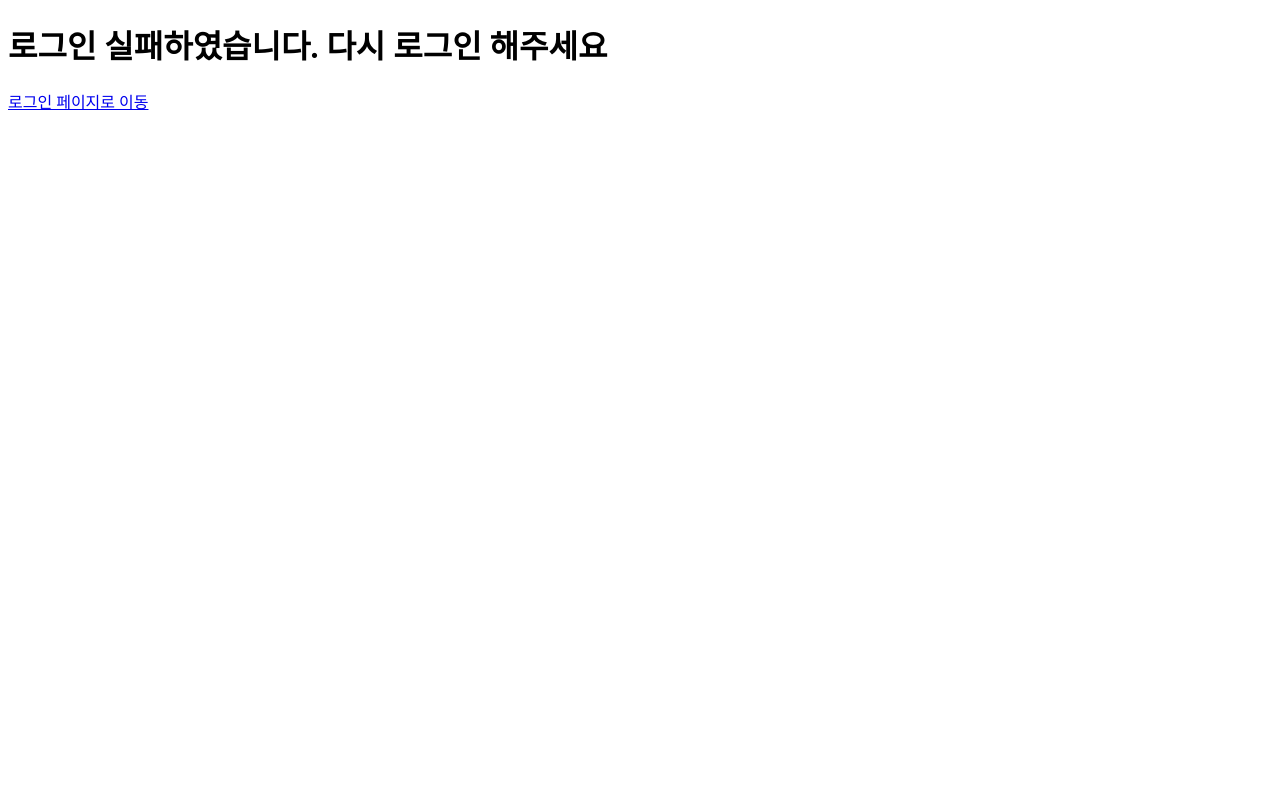
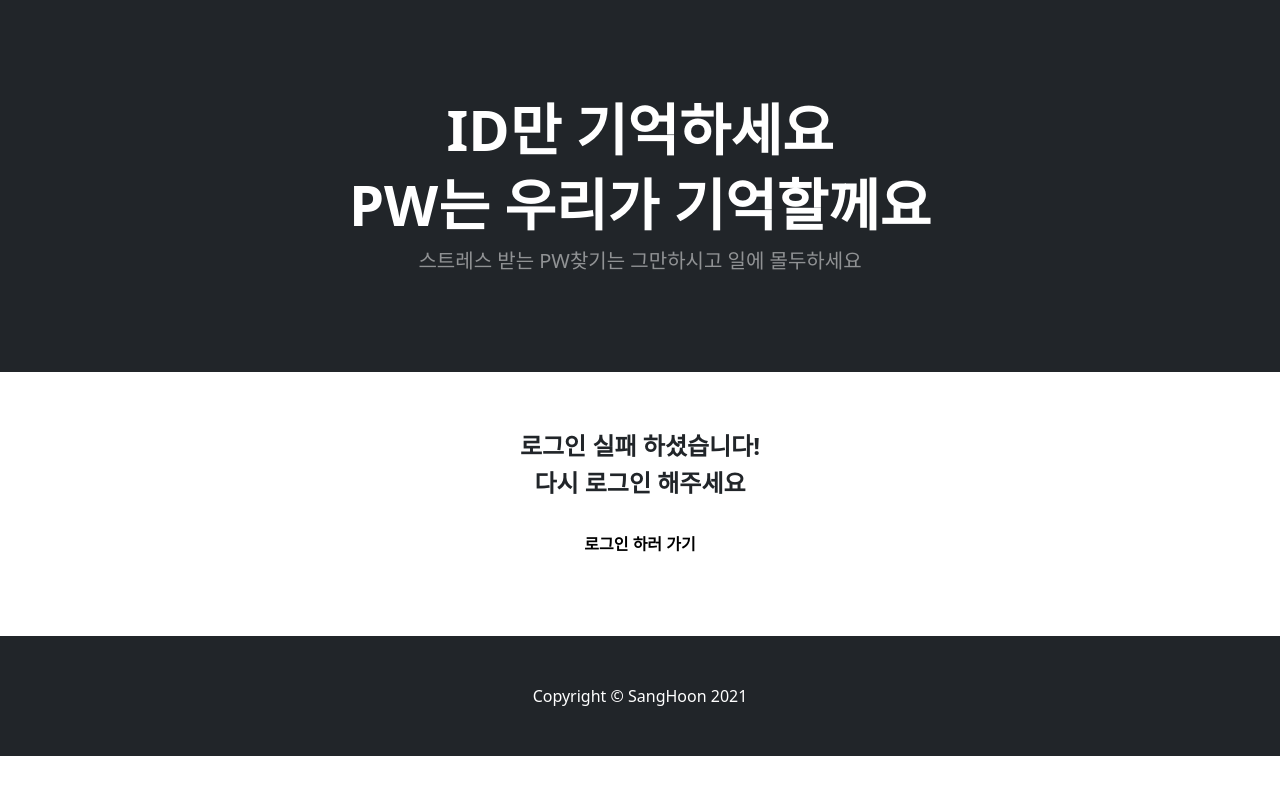
Before and after one commit to realdevelope/HoonKeyDoKey-, a Django app: page /dontgiveup/logined_test in a window 1280 px wide. Run offline with Django 3.2, Linux system fonts and the light colour scheme; data comes from the database, SQL or seed files in the repository.

Commit message:
feat : 로그인 실패 페이지

```diff
--- a/member/templates/loginfail_test.html
+++ b/member/templates/loginfail_test.html
@@ -4,12 +4,37 @@
         <meta charset="UTF-8">
         <meta name="viewport" content="width=device-width, initial-scale=1.0">
         <meta http-equiv="X-UA-Compatible" content="ie=edge">
+        <link href="https://cdn.jsdelivr.net/npm/bootstrap@5.1.0/dist/css/bootstrap.min.css" rel="stylesheet" integrity="sha384-KyZXEAg3QhqLMpG8r+8fhAXLRk2vvoC2f3B09zVXn8CA5QIVfZOJ3BCsw2P0p/We" crossorigin="anonymous">
+        <script src="https://cdn.jsdelivr.net/npm/bootstrap@5.1.0/dist/js/bootstrap.bundle.min.js" integrity="sha384-U1DAWAznBHeqEIlVSCgzq+c9gqGAJn5c/t99JyeKa9xxaYpSvHU5awsuZVVFIhvj" crossorigin="anonymous"></script>
         {% load static %}
         <link rel="shortcut icon" href= "{% static '../static/images/favicon.ico' %}">
         <title>loginPlease</title>
     </head>
     <body>
-        <h1>로그인 실패하였습니다. 다시 로그인 해주세요</h1>
-        <a href="http://49.50.160.72:8000/dontgiveup/login_test">로그인 페이지로 이동</a>
+        <!--Header-->
+        <header class="bg-dark py-5">
+            <div class="container px-4 px-lg-5 my-5">
+                <div class="text-center text-white">
+                    <h1 class="display-4 fw-bolder">ID만 기억하세요 </h1>
+                    <h1 class="display-4 fw-bolder">PW는 우리가 기억할께요</h1>
+                    <p class="lead fw-normal text-white-50 mb-0">스트레스 받는 PW찾기는 그만하시고 일에 몰두하세요</p>
+                </div>
+            </div>
+        </header>
+
+        <div style="text-align: center; height:10vh; width:100%;">
+            <h4 style="margin-top: 60px;" class="display-7 fw-bolder">로그인 실패 하셨습니다! </h4>
+            <h4 class="display-7 fw-bolder">다시 로그인 해주세요</h4>
+        </div>
+
+        <div style="text-align: center; width:100%; margin-top: 20px;">
+            <a href="http://49.50.160.72:8000/dontgiveup/login_test" style="color: black; text-decoration : none; font-weight: 700;">로그인 하러 가기</a>
+        </div>
+
+        <!-- Footer-->
+        <footer class="py-5 bg-dark" style="margin-top: 70px; margin-top: 80px;">
+            <div class="container"><p class="m-0 text-center text-white">Copyright &copy; SangHoon 2021</p></div>
+        </footer>
+
     </body>
 </html>
```
